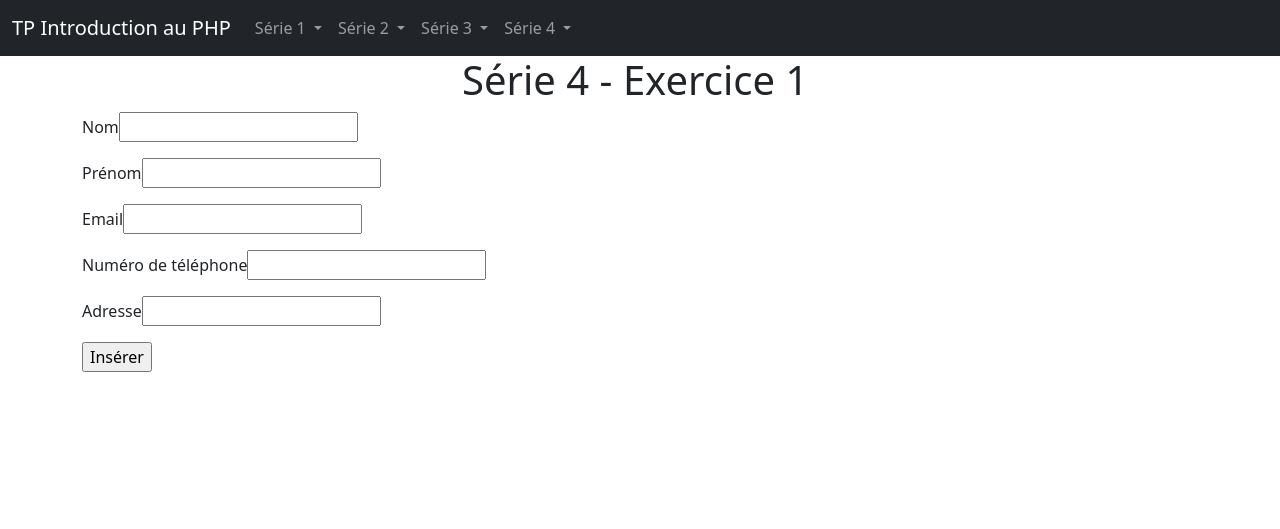
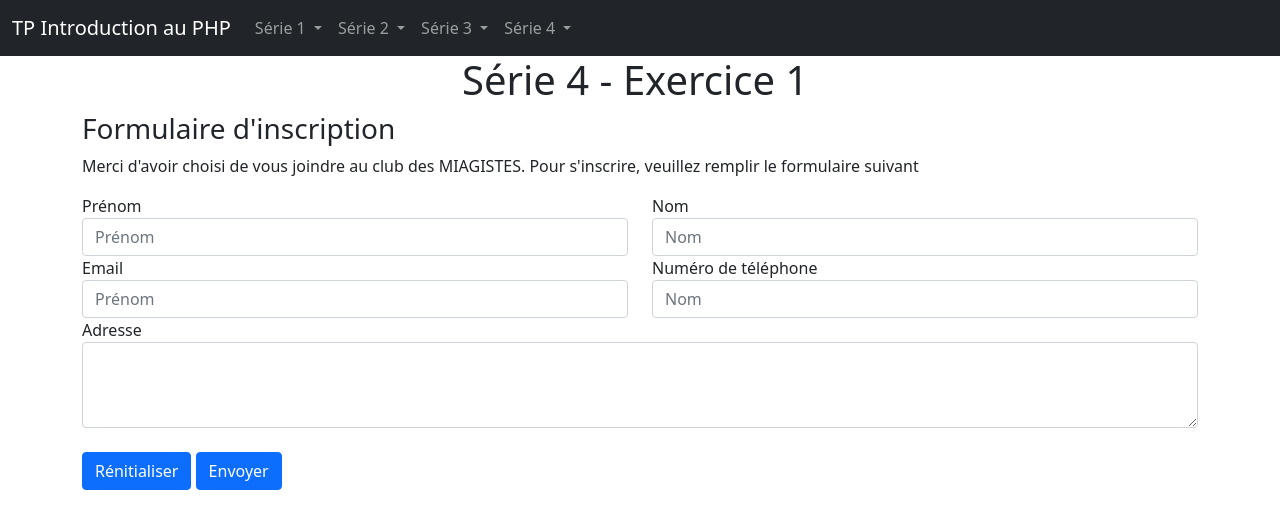
Before and after one commit to arthurmadecprevost/tp-intro-php, a PHP site: page /intro_php/serie4/ajouter.php in a window 1280 px wide. Shown: the top 529 px of the page. Run offline with PHP 8.4, Linux system fonts and the light colour scheme; some libraries are stand-ins or nearby versions.

Commit message:
added insert

```diff
--- a/serie4/ajouter.php
+++ b/serie4/ajouter.php
@@ -15,16 +15,38 @@
             </div>
             <div class="col-sm">
             </div>
-            <form action="insert.php" method="post">
-              <p>Nom<input type="text" name="LastName"></p>
-              <p>Prénom<input type="text" name="FirstName"></p>
-              <p>Email<input type="text" name="Email"></p>
-              <p>Numéro de téléphone<input type="text" name="ContactNumber"></p>
-              <p>Adresse<input type="text" name="Address"></p>
-              <p><input type="submit" name="insert" value="Insérer"></p>
-            </form>
         </div>
-
+        <h3>Formulaire d'inscription</h3>
+        <p>Merci d'avoir choisi de vous joindre au club des MIAGISTES. Pour s'inscrire, veuillez remplir le formulaire suivant</p>
+        <form action="insert.php" method="post">
+            <div class="row">
+                <div class="col">
+                    <label>Prénom</label>
+                    <input type="text" class="form-control" name="first_name" placeholder="Prénom" required>
+                </div>
+                <div class="col">
+                    <label>Nom</label>
+                    <input type="text" class="form-control" name="last_name" placeholder="Nom" required>
+                </div>
+            </div>
+            <div class="row">
+                <div class="col">
+                    <label>Email</label>
+                    <input type="text" class="form-control" name="email" placeholder="Prénom" required>
+                </div>
+                <div class="col">
+                    <label>Numéro de téléphone</label>
+                    <input type="text" class="form-control" name="contactnumber" placeholder="Nom" required>
+                </div>
+            </div>
+            <div class="form-group">
+                <label for="exampleFormControlTextarea1">Adresse</label>
+                <textarea class="form-control" name="address" rows="3"></textarea>
+            </div>
+            <br>
+            <button type="reset" class="btn btn-primary">Rénitialiser</button>
+            <button type="submit" name="insert" class="btn btn-primary">Envoyer</button>
+        </form>
     </div>
     <script src="https://cdn.jsdelivr.net/npm/bootstrap@5.0.0-beta1/dist/js/bootstrap.bundle.min.js" integrity="sha384-ygbV9kiqUc6oa4msXn9868pTtWMgiQaeYH7/t7LECLbyPA2x65Kgf80OJFdroafW" crossorigin="anonymous"></script>
 
```
Also changed, not shown: serie4/insert.php (added, +27 -0 lines).
